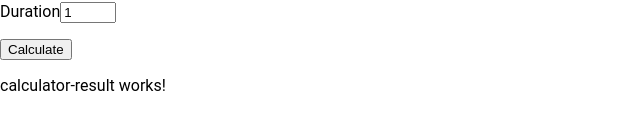
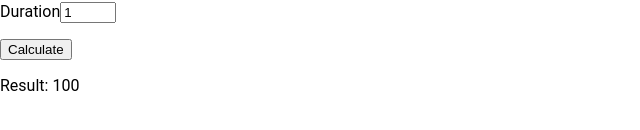
Before and after one commit to farooq-teqniqly/udacity-angular, an Angular app in the folder calculator/: page / in a window 1280 px wide. Shown: the part 258-388 px from the top of the page, without its empty margins (0-640 px from the left). Built offline with nearby package versions, Linux system fonts and the light colour scheme.

Commit message:
chore: Wired-up inter-component communication.

```diff
--- a/calculator/src/app/app.component.html
+++ b/calculator/src/app/app.component.html
@@ -1,5 +1,5 @@
 <main>
   <app-header />
-  <app-calculator-form />
-  <app-calculator-result />
+  <app-calculator-form (calculationResult)="onResultCalculated($event)" />
+  <app-invest-projection-table [table]="projectionTable" />
 </main>
--- a/calculator/src/app/app.component.ts
+++ b/calculator/src/app/app.component.ts
@@ -1,16 +1,22 @@
 import { Component } from "@angular/core";
 import { HeaderComponent } from "./header/header.component";
 import { CalculatorFormComponent } from "./calculator-form/calculator-form.component";
-import { CalculatorResultComponent } from "./calculator-result/calculator-result.component";
+import { InvestProjectionTableComponent } from "./invest-projection-table/invest-projection-table.component";
 
 @Component({
   selector: "app-root",
   imports: [
     HeaderComponent,
     CalculatorFormComponent,
-    CalculatorResultComponent,
+    InvestProjectionTableComponent,
   ],
   templateUrl: "./app.component.html",
   styleUrl: "./app.component.css",
 })
-export class AppComponent {}
+export class AppComponent {
+  projectionTable = 100;
+
+  onResultCalculated(result: number) {
+    this.projectionTable = result;
+  }
+}
--- a/calculator/src/app/calculator-form/calculator-form.component.ts
+++ b/calculator/src/app/calculator-form/calculator-form.component.ts
@@ -1,4 +1,4 @@
-import { Component } from "@angular/core";
+import { Component, output } from "@angular/core";
 import { FormsModule } from "@angular/forms";
 import { CalculatorService } from "../calculator.service";
 
@@ -19,9 +19,12 @@ export class CalculatorFormComponent {
   expectedReturn: number = this.expectedReturnRange[0];
   duration: number = this.durationRange[0];
 
+  calculationResult = output<number>();
+
   constructor(private calculatorService: CalculatorService) {}
 
   onCalculate() {
-    this.calculatorService.calculate();
+    const result = this.calculatorService.calculate();
+    this.calculationResult.emit(result);
   }
 }
--- a/calculator/src/app/calculator-result/calculator-result.component.html
+++ /dev/null
@@ -1 +0,0 @@
-<p>calculator-result works!</p>
--- a/calculator/src/app/calculator.service.ts
+++ b/calculator/src/app/calculator.service.ts
@@ -5,6 +5,6 @@ import { Injectable } from "@angular/core";
 })
 export class CalculatorService {
   calculate() {
-    return 1;
+    return 444;
   }
 }
--- /dev/null
+++ b/calculator/src/app/invest-projection-table/invest-projection-table.component.html
@@ -0,0 +1 @@
+<p>Result: {{ table() }}</p>
--- /dev/null
+++ b/calculator/src/app/invest-projection-table/invest-projection-table.component.ts
@@ -0,0 +1,11 @@
+import { Component, input } from "@angular/core";
+
+@Component({
+  selector: "app-invest-projection-table",
+  imports: [],
+  templateUrl: "./invest-projection-table.component.html",
+  styleUrl: "./invest-projection-table.component.css",
+})
+export class InvestProjectionTableComponent {
+  table = input.required<number>();
+}
```
Also changed, not shown: calculator/src/app/calculator-result/calculator-result.component.ts (deleted, +0 -9 lines), calculator/src/app/invest-projection-table/invest-projection-table.component.css (added).
